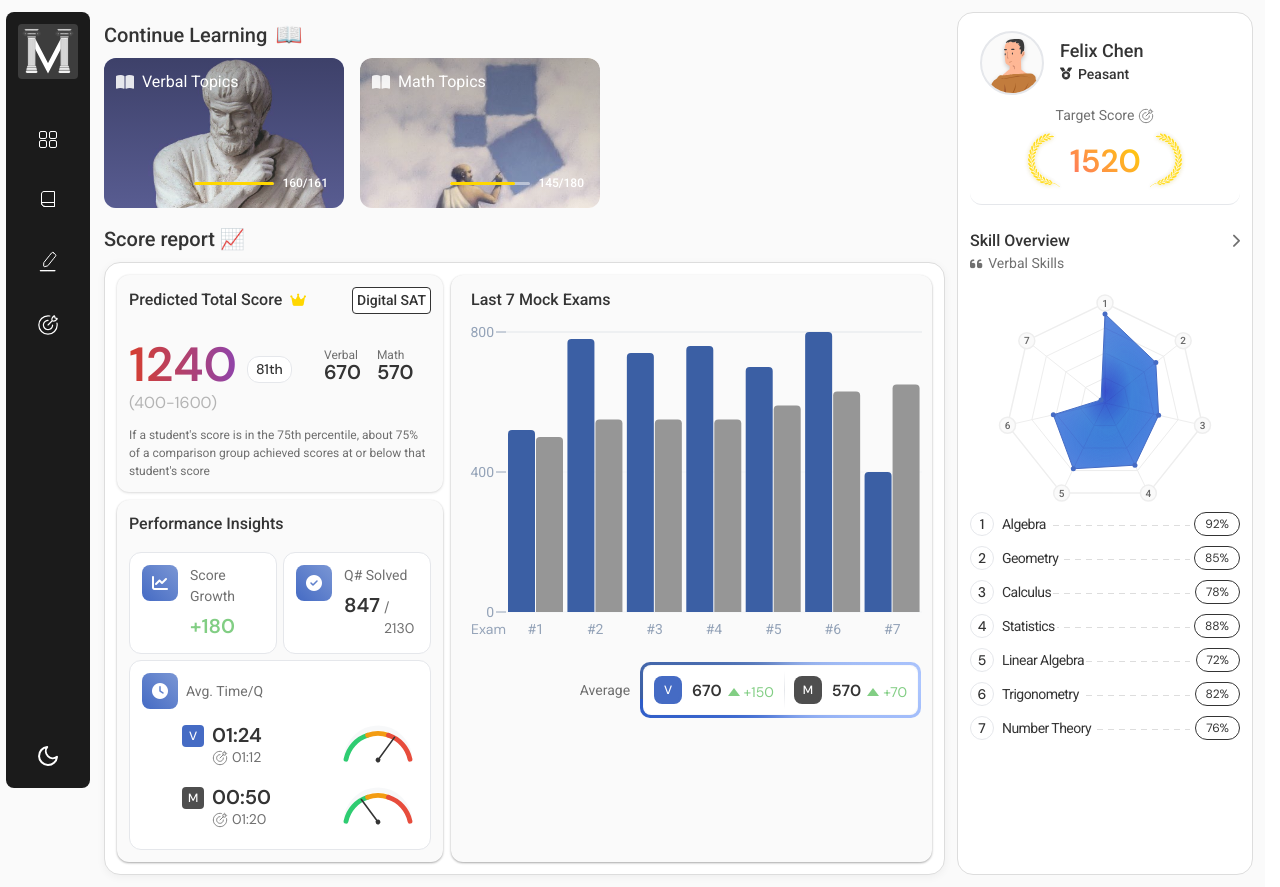
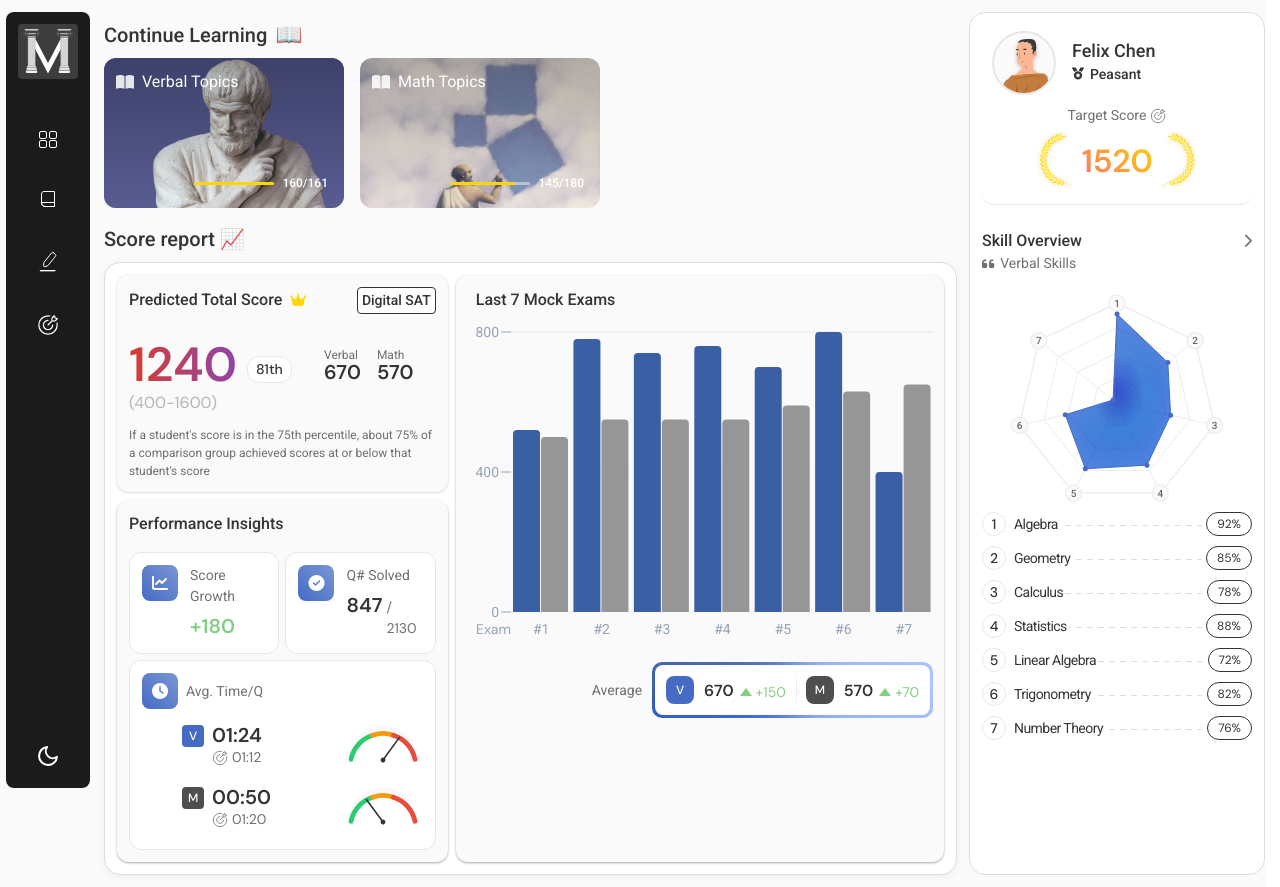
Before and after one commit to Orujhimaru/max_odyssey, a React (Vite) app: page /dashboard in a window 1280 px wide. Built offline with nearby package versions, Linux system fonts and the light colour scheme; sample sign-in values are in the browser's storage; a web font is replaced by a local one.

Commit message:
design: scrollbar fix

```diff
--- a/src/pages/DashboardPage/Dashboard.css
+++ b/src/pages/DashboardPage/Dashboard.css
@@ -7,6 +7,7 @@
   /* min-height: 100vh; */
   display: flex;
   gap: 12px;
+  padding-right: 0px;
 }
 
 .dashboard-left {
```
